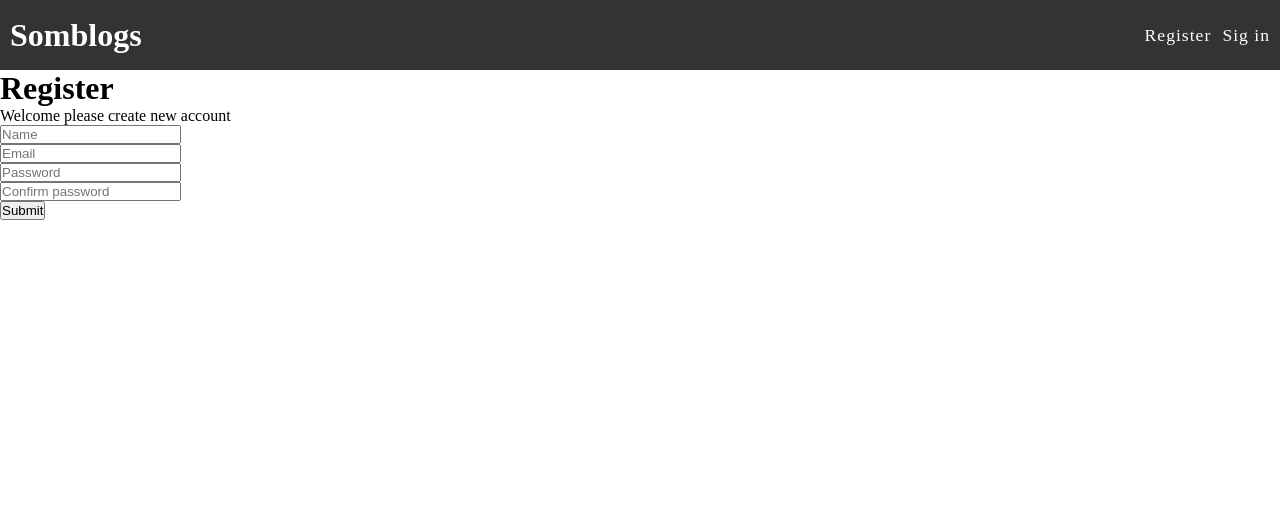
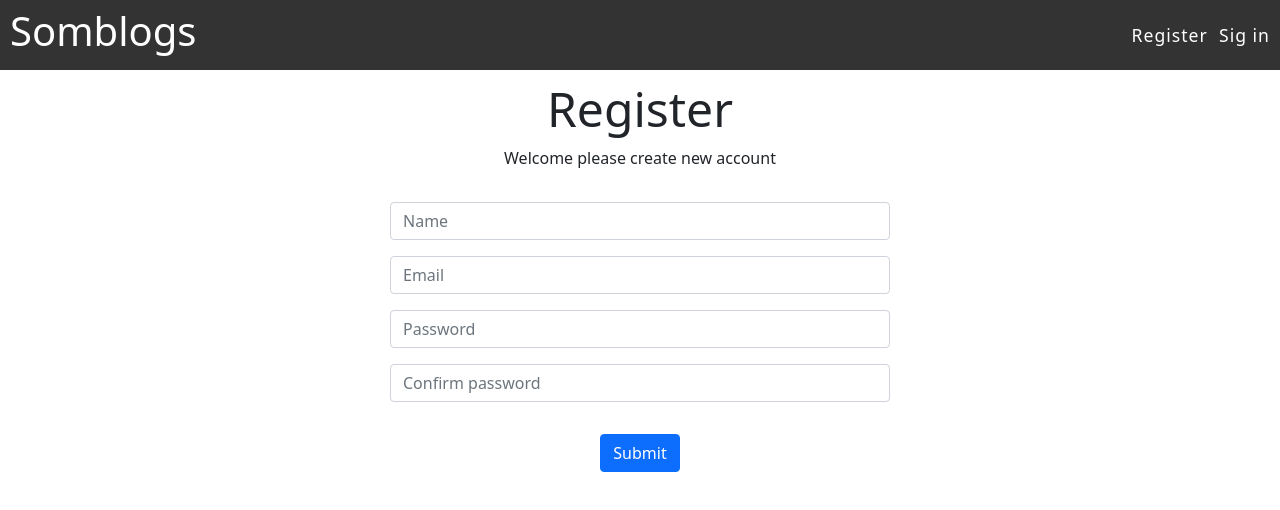
Before and after one commit to ahmedabukar01/somBlog, a React (Create React App) app in the folder client/: page /register in a window 1280 px wide. Shown: the top 510 px of the page. Built offline with nearby package versions, Linux system fonts and the light colour scheme.

Commit message:
register desgin is done

```diff
--- a/client/package.json
+++ b/client/package.json
@@ -6,8 +6,10 @@
     "@testing-library/jest-dom": "^5.16.2",
     "@testing-library/react": "^12.1.4",
     "@testing-library/user-event": "^13.5.0",
+    "bootstrap": "^5.1.3",
     "node-sass": "^7.0.1",
     "react": "^17.0.2",
+    "react-bootstrap": "^2.4.0",
     "react-dom": "^17.0.2",
     "react-router-dom": "^6.2.2",
     "react-scripts": "5.0.0",
--- a/client/src/index.js
+++ b/client/src/index.js
@@ -1,6 +1,7 @@
 import React from 'react';
 import ReactDOM from 'react-dom';
 import App from './App';
+import 'bootstrap/dist/css/bootstrap.min.css';
 import reportWebVitals from './reportWebVitals';
 
 ReactDOM.render(
--- a/client/src/pages/Register.jsx
+++ b/client/src/pages/Register.jsx
@@ -1,4 +1,5 @@
 import {useState, useEffect} from 'react'
+import {Form, Button, FormGroup, FormControl} from 'react-bootstrap'
 
 const Register = () => {
     const [name, setName] = useState();
@@ -13,52 +14,56 @@ const Register = () => {
 
     const submitForm = (e) =>{
         e.preventDefault();
-        // const data = {...name, email, password,password2}
-        // console.log(data);
+        // everything is ready
     }
   return (
     <div className='register'>
         <h1>Register</h1>
         <p>Welcome please create new account</p>
-        <form className='form' onSubmit={submitForm}>
-            <div className="input-group">
-                <input type="text"
+
+        <Form className='form py-3' onSubmit={submitForm}>
+            <Form.Group className="input-group">
+                <Form.Control type="text"
                     placeholder='Name'
+                    className="mb-3"
                     name="name"
                     required
                     value={name}
                     onChange={(e)=>setName(e.target.value)}
                     />
-            </div>
-            <div className="input-group">
-                <input type="email"
+            </Form.Group>
+            <Form.Group className="input-group">
+                <Form.Control type="email"
                     placeholder='Email'
+                    className="mb-3"
                     name="email"
                     required
                     value={email}
                     onChange={(e)=>setEmail(e.target.value)}
                     />
-            </div>
-            <div className="input-group">
-                <input type="password"
+            </Form.Group>
+            <Form.Group className="input-group">
+                <Form.Control type="password"
                     placeholder='Password'
+                    className="mb-3"
                     name="password"
                     required
                     value={password}
                     onChange={(e)=> setPassword(e.target.value)}
                     />
-            </div>
-            <div className="input-group">
-                <input type="password"
+            </Form.Group>
+            <Form.Group className="input-group">
+                <Form.Control type="password"
+                    className="mb-3"
                     placeholder='Confirm password'
                     name="password2"
                     required
                     value={password2}
                     onChange={(e)=>setPassword2(e.target.value)}
                     />
-            </div>
-            <button type='submit'>Submit</button>
-        </form>
+            </Form.Group>
+            <Button variant='primary' type='submit' className="my-3 mx-3">Submit</Button>
+        </Form>
     </div>
   )
 }
--- a/client/src/styles/main.scss
+++ b/client/src/styles/main.scss
@@ -27,3 +27,17 @@
         color:#fff;
     }
 }
+.register{
+    width: 100%;
+    text-align: center;
+
+    h1{
+        font-size: 3rem;
+        margin-top: 10px;
+    }
+
+    .form{
+        max-width: 500px;
+        margin:auto;
+    }
+}
```
Also changed, not shown: 1 other file (tests, documents, lock files or other folders).
